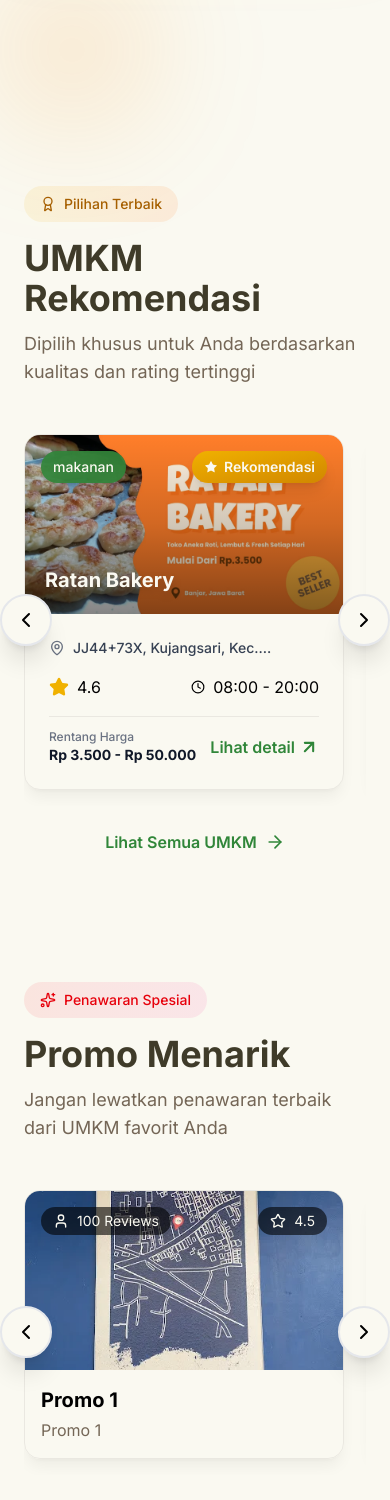
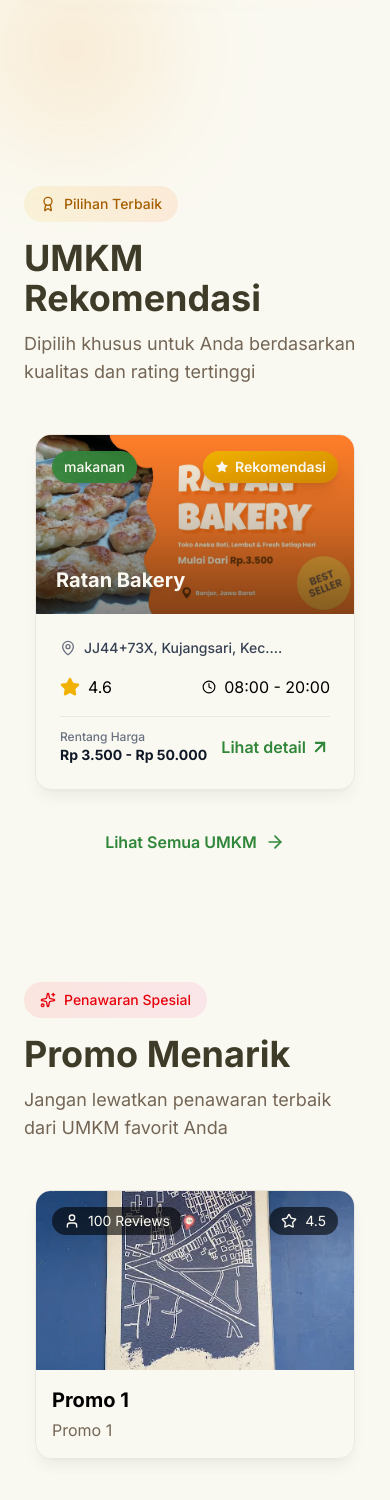
Before and after one commit to mwhehe30/Riloka, a Next.js app: page / in a window 390 px wide. Shown: the part 722-2222 px from the top of the page. Built offline with nearby package versions, Linux system fonts and the light colour scheme.

Commit message:
fix posisi card di horizontal scroll

```diff
--- a/app/page.jsx
+++ b/app/page.jsx
@@ -17,7 +17,7 @@ import { useEffect, useRef, useState } from 'react';
 export default function Page() {
   const [promo, setPromo] = useState([]);
   const [featuredUmkm, setFeaturedUmkm] = useState([]);
-  const scrollContainerRef = useRef(null);
+  const promoScrollRef = useRef(null);
   const umkmScrollRef = useRef(null);
 
   useEffect(() => {
@@ -36,18 +36,18 @@ export default function Page() {
     fetchData();
   }, []);
 
-  const scrollLeft = () => {
-    if (scrollContainerRef.current) {
-      scrollContainerRef.current.scrollBy({
+  const scrollPromoLeft = () => {
+    if (promoScrollRef.current) {
+      promoScrollRef.current.scrollBy({
         left: -344,
         behavior: 'smooth',
       });
     }
   };
 
-  const scrollRight = () => {
-    if (scrollContainerRef.current) {
-      scrollContainerRef.current.scrollBy({
+  const scrollPromoRight = () => {
+    if (promoScrollRef.current) {
+      promoScrollRef.current.scrollBy({
         left: 344,
         behavior: 'smooth',
       });
@@ -149,12 +149,12 @@ export default function Page() {
           <div className='relative'>
             <div
               ref={umkmScrollRef}
-              className='flex overflow-x-auto space-x-6 pb-4 scrollbar-none snap-x snap-mandatory'
+              className='flex overflow-x-auto space-x-6 pb-4 scrollbar-none snap-x snap-mandatory px-6'
             >
               {featuredUmkm.map((item) => (
                 <div
                   key={item.id}
-                  className='flex-none w-80 md:w-96 snap-start'
+                  className='flex-none w-80 md:w-96 snap-center'
                 >
                   <Card umkm={item} />
                 </div>
@@ -162,15 +162,20 @@ export default function Page() {
             </div>
             <button
               onClick={scrollUmkmLeft}
-              className='absolute top-1/2 -left-6 -translate-y-1/2 p-3 rounded-full bg-white border-2 border-gray-200 shadow-xl hover:bg-primary hover:text-white hover:border-primary transition-all z-10 hover:scale-110'
+              className='hidden sm:flex absolute top-1/2 -left-3 md:-left-6 -translate-y-1/2
+    p-2 md:p-3 rounded-full bg-white border border-gray-200 shadow-lg
+    hover:bg-primary hover:text-white transition-all z-10'
             >
-              <ChevronLeft className='size-6' />
+              <ChevronLeft className='size-4 md:size-6' />
             </button>
+
             <button
               onClick={scrollUmkmRight}
-              className='absolute top-1/2 -right-6 -translate-y-1/2 p-3 rounded-full bg-white border-2 border-gray-200 shadow-xl hover:bg-primary hover:text-white hover:border-primary transition-all z-10 hover:scale-110'
+              className='hidden sm:flex absolute top-1/2 -right-3 md:-right-6 -translate-y-1/2
+    p-2 md:p-3 rounded-full bg-white border border-gray-200 shadow-lg
+    hover:bg-primary hover:text-white transition-all z-10'
             >
-              <ChevronRight className='size-6' />
+              <ChevronRight className='size-4 md:size-6' />
             </button>
           </div>
 
@@ -204,26 +209,34 @@ export default function Page() {
 
           <div className='relative'>
             <div
-              ref={scrollContainerRef}
-              className='flex overflow-x-auto space-x-6 pb-4 scrollbar-none snap-x snap-mandatory'
+              ref={promoScrollRef}
+              className='flex overflow-x-auto space-x-6 pb-4 scrollbar-none snap-x snap-mandatory px-6'
             >
               {promo.map((promo) => (
-                <div key={promo.id} className='flex-none w-80 snap-start'>
+                <div
+                  key={promo.id}
+                  className='flex-none w-80 md:w-96 snap-center'
+                >
                   <PromoCard promo={promo} />
                 </div>
               ))}
             </div>
             <button
-              onClick={scrollLeft}
-              className='absolute top-1/2 -left-6 -translate-y-1/2 p-3 rounded-full bg-white border-2 border-gray-200 shadow-xl hover:bg-primary hover:text-white hover:border-primary transition-all z-10 hover:scale-110'
+              onClick={scrollPromoLeft}
+              className='hidden sm:flex absolute top-1/2 -left-3 md:-left-6 -translate-y-1/2
+    p-2 md:p-3 rounded-full bg-white border border-gray-200 shadow-lg
+    hover:bg-primary hover:text-white transition-all z-10'
             >
-              <ChevronLeft className='size-6' />
+              <ChevronLeft className='size-4 md:size-6' />
             </button>
+
             <button
-              onClick={scrollRight}
-              className='absolute top-1/2 -right-6 -translate-y-1/2 p-3 rounded-full bg-white border-2 border-gray-200 shadow-xl hover:bg-primary hover:text-white hover:border-primary transition-all z-10 hover:scale-110'
+              onClick={scrollPromoRight}
+              className='hidden sm:flex absolute top-1/2 -right-3 md:-right-6 -translate-y-1/2
+    p-2 md:p-3 rounded-full bg-white border border-gray-200 shadow-lg
+    hover:bg-primary hover:text-white transition-all z-10'
             >
-              <ChevronRight className='size-6' />
+              <ChevronRight className='size-4 md:size-6' />
             </button>
           </div>
         </section>
--- /dev/null
+++ b/components/HorizontalScroll.jsx
@@ -0,0 +1,48 @@
+'use client';
+
+import { ChevronLeft, ChevronRight } from 'lucide-react';
+import { useRef } from 'react';
+
+export default function HorizontalScroll({ children, itemWidth = 320 }) {
+  const scrollRef = useRef(null);
+
+  const scrollByAmount = (amount) => {
+    if (scrollRef.current) {
+      scrollRef.current.scrollBy({
+        left: amount,
+        behavior: 'smooth',
+      });
+    }
+  };
+
+  return (
+    <div className='relative'>
+      <div
+        ref={scrollRef}
+        className='flex overflow-x-auto gap-6 pb-4 scrollbar-none snap-x snap-mandatory'
+      >
+        {children.map((child, i) => (
+          <div key={i} className={`flex-none`} style={{ width: itemWidth }}>
+            {child}
+          </div>
+        ))}
+      </div>
+
+      {/* Prev Button */}
+      <button
+        onClick={() => scrollByAmount(-itemWidth)}
+        className='absolute top-1/2 -left-6 -translate-y-1/2 p-3 rounded-full bg-white border-2 border-gray-200 shadow-xl hover:bg-primary hover:text-white hover:border-primary transition-all z-10 hover:scale-110'
+      >
+        <ChevronLeft className='size-6' />
+      </button>
+
+      {/* Next Button */}
+      <button
+        onClick={() => scrollByAmount(itemWidth)}
+        className='absolute top-1/2 -right-6 -translate-y-1/2 p-3 rounded-full bg-white border-2 border-gray-200 shadow-xl hover:bg-primary hover:text-white hover:border-primary transition-all z-10 hover:scale-110'
+      >
+        <ChevronRight className='size-6' />
+      </button>
+    </div>
+  );
+}
```
